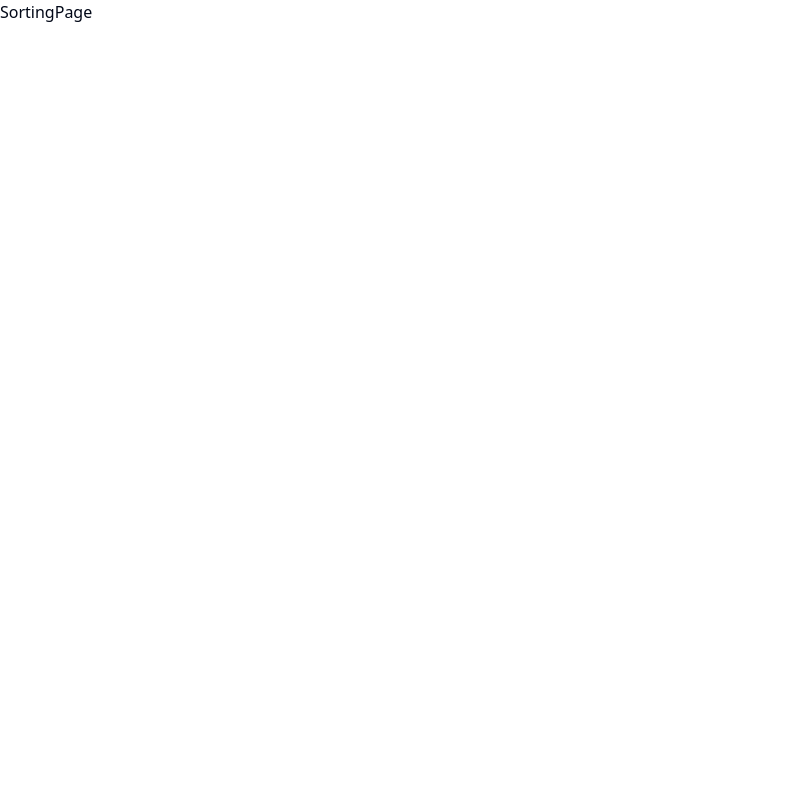
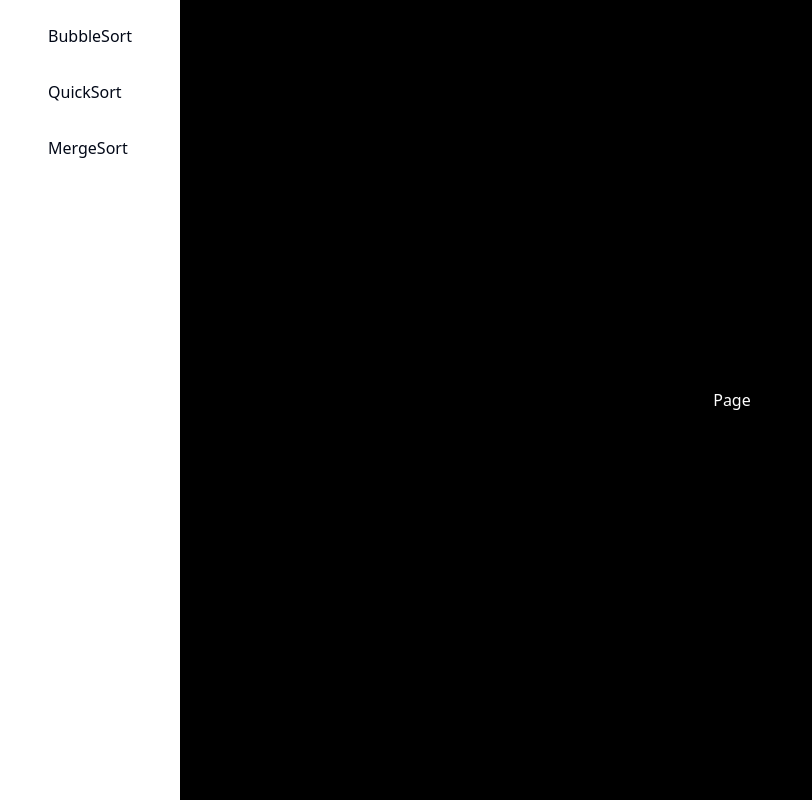
Before and after one commit to ShrewdLuni/Algorithm-Visualizer, a React (Vite) app: page /sort in a window 1280 px wide. Shown: the whole page, without its empty margins (0-812 px from the left). Built offline with nearby package versions, Linux system fonts and the light colour scheme.

Commit message:
feat: add sidebar template

```diff
--- /dev/null
+++ b/src/components/Sidebar/SidebarItem.tsx
@@ -0,0 +1,12 @@
+interface SidebarItemProps {
+  label : string
+  icon? : any
+}
+
+export const SidebarItem = ({label} : SidebarItemProps) => {
+  return (
+    <div>
+      {label}
+    </div>
+  )
+}
--- /dev/null
+++ b/src/components/Sidebar/index.tsx
@@ -0,0 +1,16 @@
+import { SidebarItem } from "./SidebarItem"
+
+export const Sidebar = () => {
+
+  let sidebarItems =  [
+    {label:"BubbleSort"},
+    {label:"QuickSort"},
+    {label:"MergeSort"},
+  ]
+
+  return (
+    <div className="h-screen flex flex-col gap-y-8 px-12 py-6 text-left border-black border-solid border-r-4">
+      {sidebarItems.map(item => <SidebarItem label={item.label}/>)}
+    </div>
+  )
+}
--- a/src/main.tsx
+++ b/src/main.tsx
@@ -3,7 +3,7 @@ import ReactDOM from 'react-dom/client'
 import App from './App.tsx'
 import './index.css'
 import { RouterProvider, createBrowserRouter } from 'react-router-dom';
-import { SortingPage } from './pages/sorting/SortingPage.tsx';
+import { SortingPage } from './pages/Sort/SortingPage.tsx';
 
 const router = createBrowserRouter([
   {
--- /dev/null
+++ b/src/pages/Sort/SortingPage.tsx
@@ -0,0 +1,12 @@
+import { Sidebar } from "@/components/Sidebar"
+
+export const SortingPage = () => {
+  return (
+    <div className="flex flex-row">
+      <Sidebar/>
+      <div className="w-full h-screen flex text-white bg-black items-center justify-center">
+        <p>Page</p>
+      </div>
+    </div>
+  )
+}
--- a/src/pages/sorting/SortingPage.tsx
+++ /dev/null
@@ -1,7 +0,0 @@
-export const SortingPage = () => {
-  return (
-    <div>
-      SortingPage
-    </div>
-  )
-}
```
